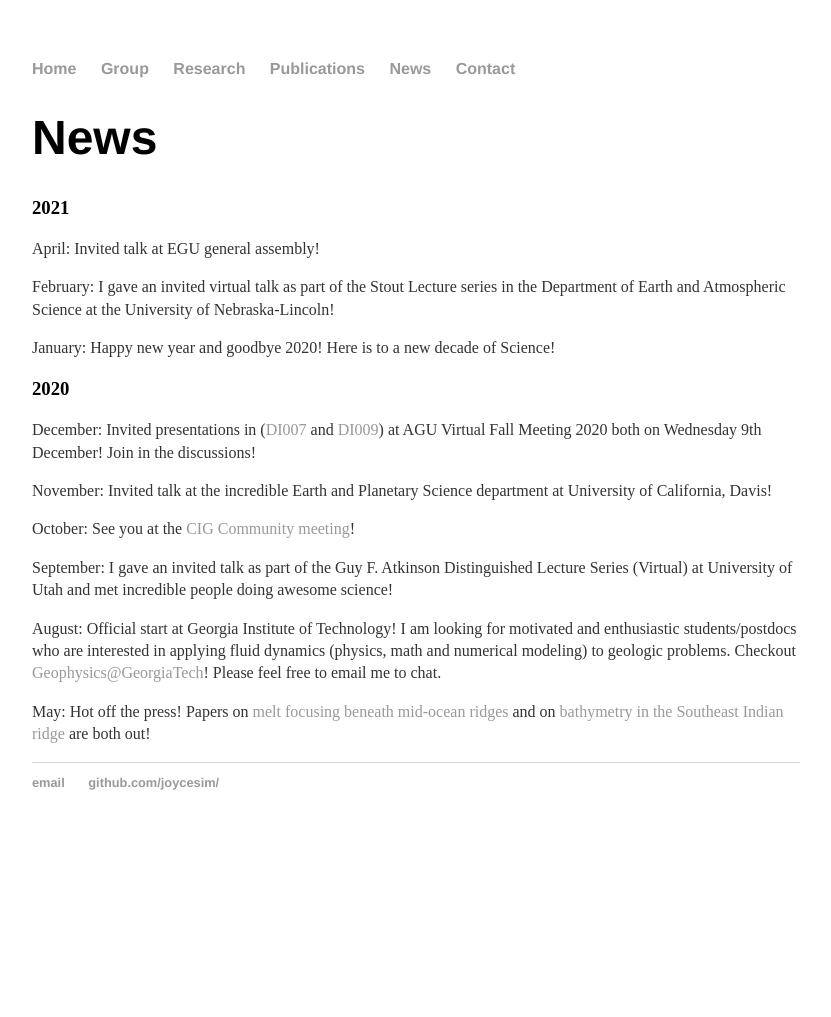
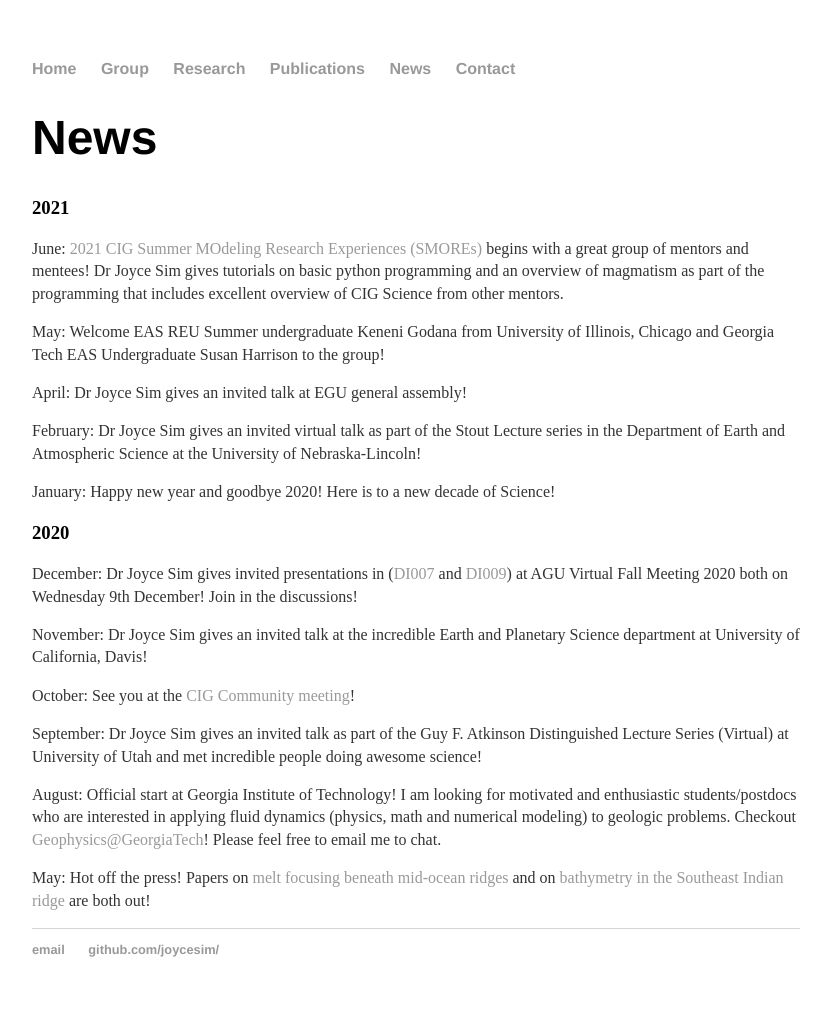
Before and after one commit to joycesim/joycesim.github.io, a Jekyll site: the page built from news/index.md, in a window 1280 px wide. Shown: the whole page, without its empty margins (224-1055 px from the left). Built offline with Jekyll 4.4.1, drawn with Linux system fonts in a browser that asks for light colours; before the commit the page ends 900 px from its top, so only the background shows below that.

Commit message:
Update index.md

```diff
--- a/news/index.md
+++ b/news/index.md
@@ -6,21 +6,25 @@ title: News
 
 ### 2021
 
-April: Invited talk at EGU general assembly!
+June: [2021 CIG Summer MOdeling Research Experiences (SMOREs)](https://geodynamics.org/cig/events/calendar/2021-smores/?eID=1912) begins with a great group of mentors and mentees! Dr Joyce Sim gives tutorials on basic python programming and an overview of magmatism as part of the programming that includes excellent overview of CIG Science from other mentors.
 
-February: I gave an invited virtual talk as part of the Stout Lecture series in the Department of Earth and Atmospheric Science at the University of Nebraska-Lincoln!
+May: Welcome EAS REU Summer undergraduate Keneni Godana from University of Illinois, Chicago and Georgia Tech EAS Undergraduate Susan Harrison to the group!
+
+April: Dr Joyce Sim gives an invited talk at EGU general assembly!
+
+February: Dr Joyce Sim gives an invited virtual talk as part of the Stout Lecture series in the Department of Earth and Atmospheric Science at the University of Nebraska-Lincoln!
 
 January: Happy new year and goodbye 2020! Here is to a new decade of Science!
 
 ### 2020
 
-December: Invited presentations in ([DI007](https://agu.confex.com/agu/fm20/meetingapp.cgi/Session/103429) and [DI009](https://agu.confex.com/agu/fm20/meetingapp.cgi/Session/109630)) at AGU Virtual Fall Meeting 2020 both on Wednesday 9th December! Join in the discussions!
+December: Dr Joyce Sim gives invited presentations in ([DI007](https://agu.confex.com/agu/fm20/meetingapp.cgi/Session/103429) and [DI009](https://agu.confex.com/agu/fm20/meetingapp.cgi/Session/109630)) at AGU Virtual Fall Meeting 2020 both on Wednesday 9th December! Join in the discussions!
 
-November: Invited talk at the incredible Earth and Planetary Science department at University of California, Davis!
+November: Dr Joyce Sim gives an invited talk at the incredible Earth and Planetary Science department at University of California, Davis!
 
 October: See you at the [CIG Community meeting](https://geodynamics.org/cig/events/calendar/2020-community-workshop/agenda/)!
 
-September: I gave an invited talk as part of the Guy F. Atkinson Distinguished Lecture Series (Virtual) at University of Utah and met incredible people doing awesome science!
+September: Dr Joyce Sim gives an invited talk as part of the Guy F. Atkinson Distinguished Lecture Series (Virtual) at University of Utah and met incredible people doing awesome science!
 
 August: Official start at Georgia Institute of Technology! I am looking for motivated and enthusiastic students/postdocs who are interested in applying fluid dynamics (physics, math and numerical modeling) to geologic problems. Checkout [Geophysics@GeorgiaTech](http://geophysics.eas.gatech.edu/)! Please feel free to email me to chat.
 
```
